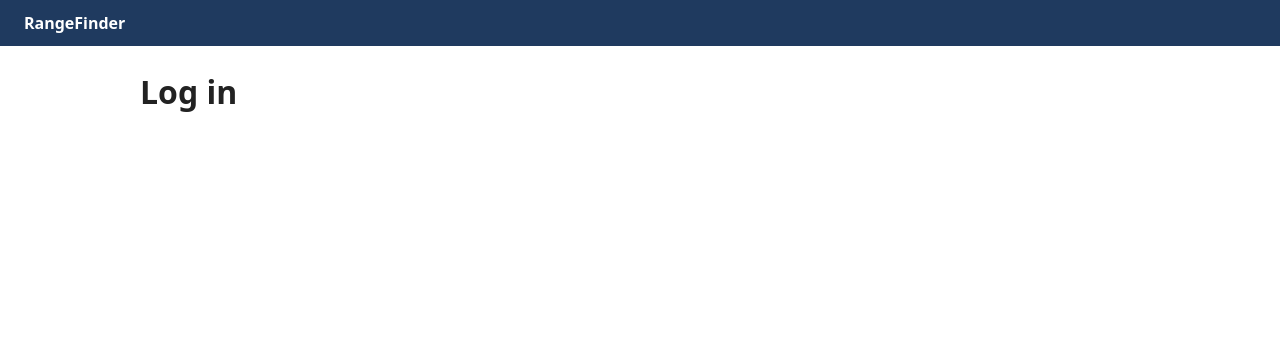
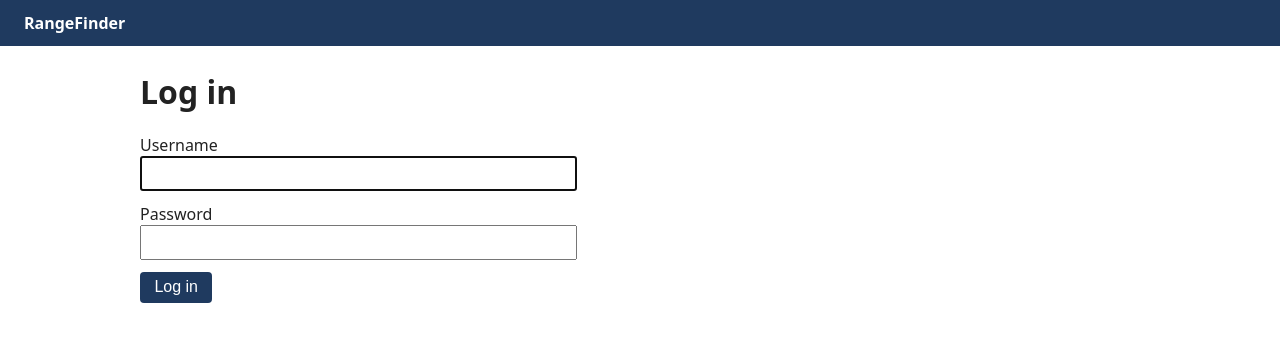
Before and after one commit to AmerOdobasic/rangefinder-ipam, a Flask app: page /login in a window 1280 px wide. Shown: the top 342 px of the page. Run offline with Flask 3, Linux system fonts and the light colour scheme.

Commit message:
Added some real login against User_Account with hashed passwords

```diff
--- a/app/routes/main.py
+++ b/app/routes/main.py
@@ -1,4 +1,6 @@
-from flask import Blueprint, render_template, session, redirect, url_for, flash, current_app, abort
+from flask import Blueprint, render_template, request, session, redirect, url_for, flash, current_app, abort
+from werkzeug.security import check_password_hash
+from ..db import query_one
 
 bp = Blueprint("main", __name__)
 
@@ -16,8 +18,21 @@ def index():
     return render_template("index.html")
 
 
-@bp.route("/login")
+@bp.route("/login", methods=["GET", "POST"])
 def login():
+    if request.method == "POST":
+        username = request.form["username"].strip()
+        password = request.form["password"]
+        user = query_one(
+            "SELECT username, password_hash, role FROM User_Account WHERE username = %s",
+            (username,),
+        )
+        if user and check_password_hash(user["password_hash"], password):
+            session.clear()
+            session["username"] = user["username"]
+            session["role"] = user["role"]
+            return redirect(url_for("main.index"))
+        flash("Invalid username and/or password...", "error")
     return render_template("login.html")
 
 
--- a/app/templates/login.html
+++ b/app/templates/login.html
@@ -2,6 +2,11 @@
 {% block title %}Log in{% endblock %}
 {% block content %}
 <h1>Log in</h1>
+<form method="post">
+  <label>Username <input name="username" required autofocus></label>
+  <label>Password <input name="password" type="password" required></label>
+  <button type="submit">Log in</button>
+</form>
 {% if config.DEBUG %}
   <p>Dev shortcuts:</p>
   <ul>
```
Also changed, not shown: sql/05_seed.sql (+4 -4 lines).
